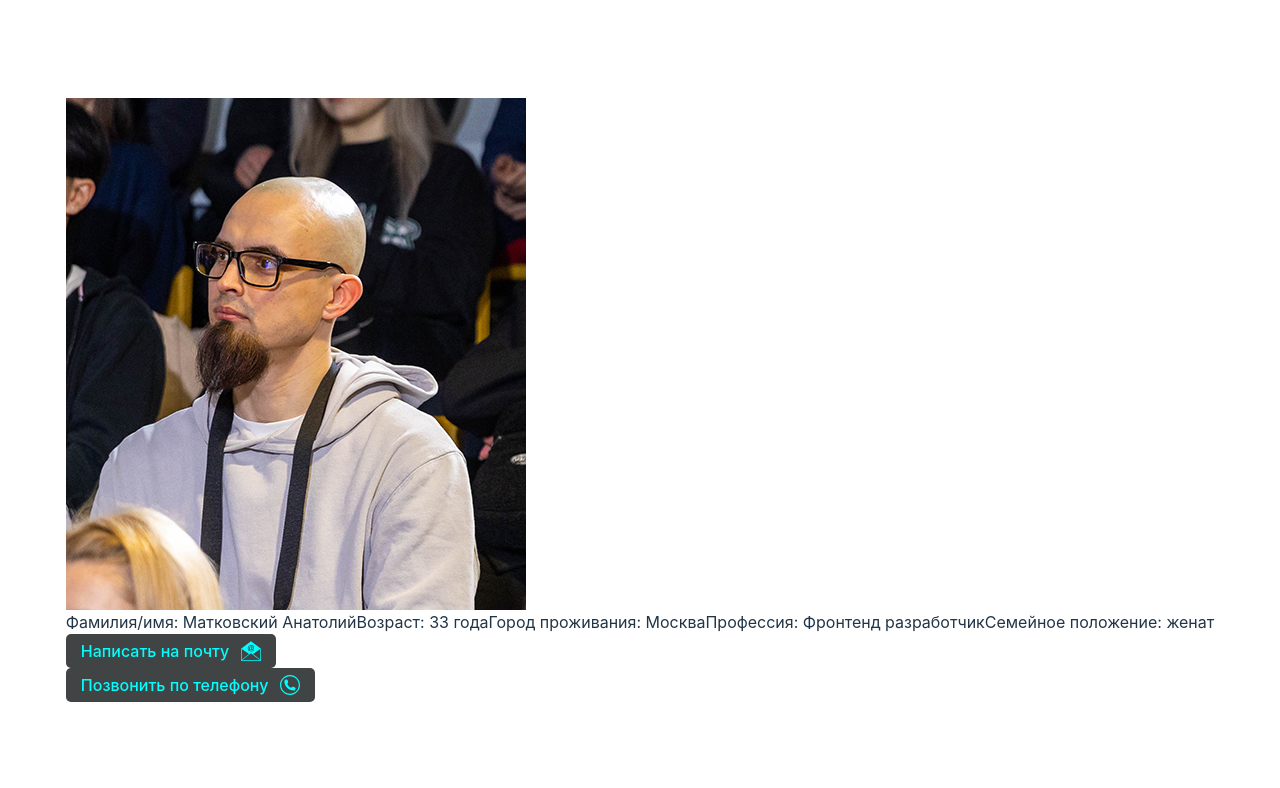
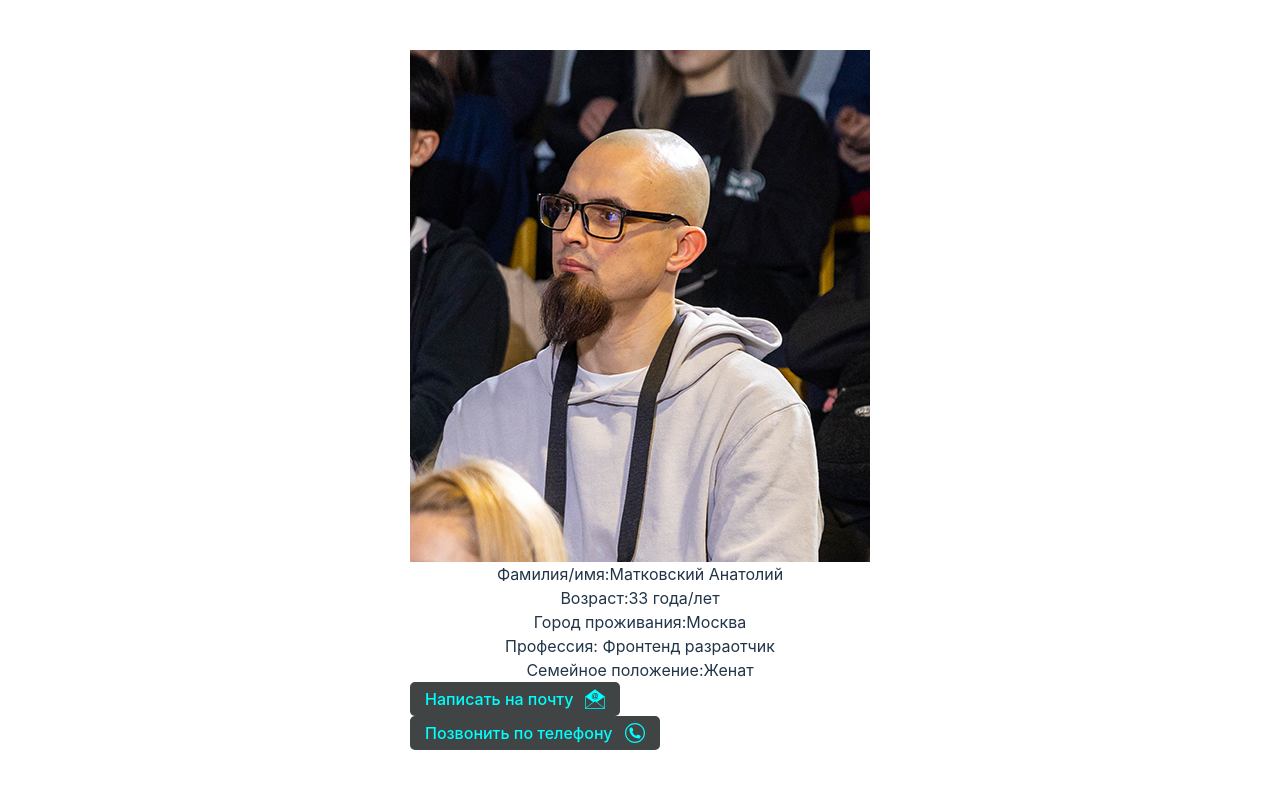
Before and after one commit to MatkovskyA/test-ba-vue-auth, a Vue app: page /dashboard in a window 1280 px wide. Shown: the top 788 px of the page. Built offline with nearby package versions, Linux system fonts and the light colour scheme.

Commit message:
Style fix

```diff
--- a/src/components/AccountPage.vue
+++ b/src/components/AccountPage.vue
@@ -1,19 +1,8 @@
 <template>
   <div>
-    <div class="p-6 rounded-2xl border shadow-md shadow-gray-300">
-      <div class="flex gap-4 mb-4 flex-wrap justify-center">
-        <div class="max-w-[140px] max-h-[155px] rounded-xl overflow-hidden m-2 shadow-md shadow-gray-400">
-          <img src="../assets/Yandex-conf.png" alt="Image">
-        </div>
-        <div class="flex flex-col p-6 justify-start">
-          <span>Фамилия/имя: Матковский Анатолий</span>
-          <span>Возраст: 33 года</span>
-          <span>Город проживания: Москва</span>
-          <span>Профессия: Фронтенд разработчик</span>
-          <span>Семейное положение: женат</span>
-        </div>
-      </div>
-      <div class="flex gap-4 justify-center flex-wrap">
+    <div class="sm:p-6 p-2 rounded-2xl border shadow-md shadow-gray-300">
+      <UserData />
+      <div class="flex gap-2 sm:gap-6 justify-center flex-wrap">
         <UILink href="mailto:service@in-line.ru" text="Написать на почту"><MailIcon /></UILink>
         <UILink href="tel:88002007430" text="Позвонить по телефону"><PhoneIcon/></UILink>
       </div>
@@ -25,6 +14,7 @@
 import UILink from './UIComponents/UILink.vue';
 import MailIcon from './UIIcons/MailIcon.vue';
 import PhoneIcon from './UIIcons/PhoneIcon.vue';
+import UserData from './UserData.vue';
 
 </script>
 
--- a/src/components/LoginPage.vue
+++ b/src/components/LoginPage.vue
@@ -19,12 +19,6 @@
         placeholder="******"
         id="password"
       />
-      <!-- <label for="username"> Логин:
-        <input type="text" id="username" v-model="username">
-      </label>
-      <label for="password"> Пароль:
-        <input type="password" id="password" v-model="password">
-      </label> -->
       <button>Войти</button>
       <p v-if="errorMessage" class="error text-red-300 font-bold p-1 bg-white rounded-xl">{{ errorMessage }}</p>
     </form>
--- a/src/components/UIComponents/UIInput.vue
+++ b/src/components/UIComponents/UIInput.vue
@@ -2,7 +2,14 @@
   <div>
     <label :for="id">{{ label }}</label>
     <input
-      class=""
+      class="bg-gray-700 p-1 rounded-md
+          focus:border-blue-500
+          focus:ring focus:ring-blue-500
+          border-2
+          border-transparent
+          transition duration-200
+          ease-in-out
+          {error ? 'border-red-500' : ''}"
       :type="type"
       :name="name"
       :id="id"
@@ -21,6 +28,5 @@ const props = defineProps({
   id: String,
   placeholder: String,
   label: String,
-
 })
 </script>
--- a/src/components/UIComponents/UILink.vue
+++ b/src/components/UIComponents/UILink.vue
@@ -1,5 +1,5 @@
 <template>
-  <a :href="formattedHref" target="_blank">
+  <a :href="formattedHref" target="_blank" class="text-[14px] sm:text-[16px]">
     {{ text }}
     <slot></slot>
   </a>
--- /dev/null
+++ b/src/components/UserData.vue
@@ -0,0 +1,23 @@
+<template>
+  <div class="flex gap-4 mb-4 flex-wrap justify-center">
+    <div class="max-w-[140px] max-h-[155px] rounded-xl overflow-hidden m-2 shadow-md shadow-gray-400">
+      <img src="../assets/Yandex-conf.png" alt="Image">
+    </div>
+    <div class="flex flex-col ">
+      <UserInfo userTitle="Фамилия/имя:" userInfo="Матковский Анатолий"/>
+      <UserInfo userTitle="Возраст:" userInfo="33 года/лет"/>
+      <UserInfo userTitle="Город проживания:" userInfo="Москва"/>
+      <UserInfo userTitle="Профессия: " userInfo="Фронтенд разраотчик"/>
+      <UserInfo userTitle="Семейное положение:" userInfo="Женат"/>
+    </div>
+  </div>
+</template>
+
+<script setup>
+import UserInfo from './UserInfo.vue';
+
+</script>
+
+<style scoped>
+
+</style>
--- /dev/null
+++ b/src/components/UserInfo.vue
@@ -0,0 +1,16 @@
+<template>
+  <div class="flex p-1 justify-center align-center">
+    <span class="font-bold mr-2 text-[12px] sm:text-[16px]">{{ userTitle }}</span><span class="text-[12px] sm:text-[16px]">{{ userInfo }}</span>
+  </div>
+</template>
+
+<script setup>
+const props = defineProps({
+  userTitle: String,
+  userInfo: String
+})
+</script>
+
+<style scoped>
+
+</style>
```
